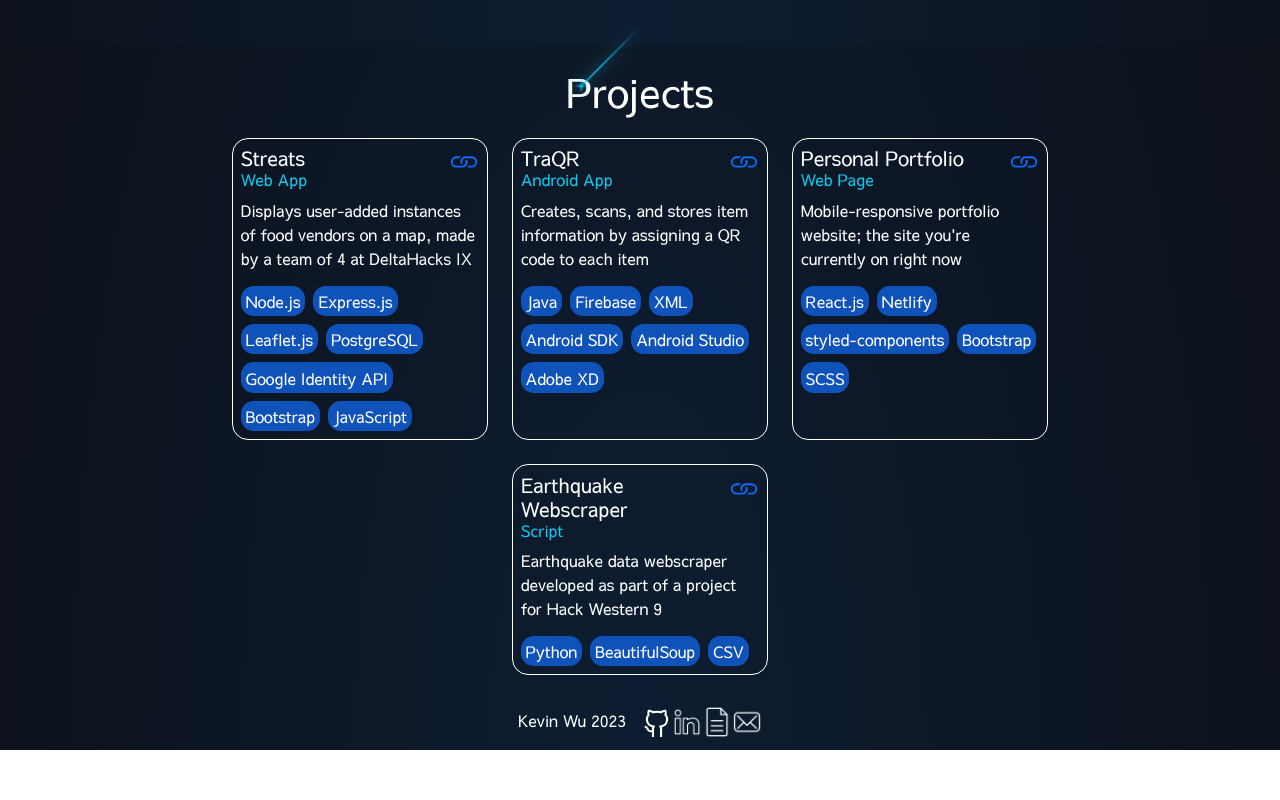
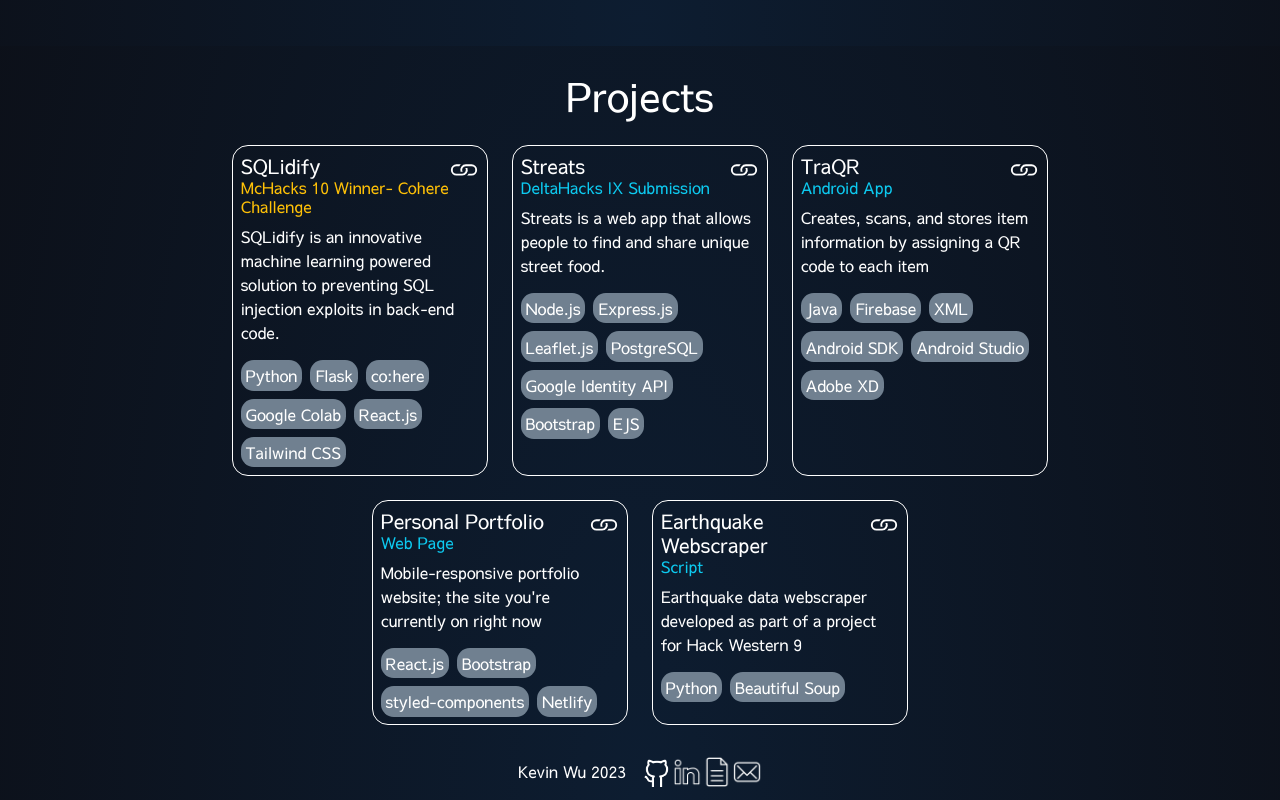
Before and after one commit to kevinwu15/React-Portfolio, a React (Create React App) app: page / in a window 1280 px wide. Shown: the part 754-1554 px from the top of the page. Before the commit the page ends 1504 px from the top, so only its background shows below. Built offline with nearby package versions, Linux system fonts and the light colour scheme.

Commit message:
february website update

```diff
--- a/public/index.html
+++ b/public/index.html
@@ -10,12 +10,12 @@
       content="Web site created using create-react-app"
     />
 
-    <link rel="apple-touch-icon" href="%PUBLIC_URL%/logo192.png" />
+    <!-- <link rel="apple-touch-icon" href="%PUBLIC_URL%/logo192.png" /> -->
     <!--
       manifest.json provides metadata used when your web app is installed on a
       user's mobile device or desktop. See https://developers.google.com/web/fundamentals/web-app-manifest/
     -->
-    <link rel="manifest" href="%PUBLIC_URL%/manifest.json" />
+    <!-- <link rel="manifest" href="%PUBLIC_URL%/manifest.json" /> -->
     <!--
       Notice the use of %PUBLIC_URL% in the tags above.
       It will be replaced with the URL of the `public` folder during the build.
--- a/src/components/FirstPage/Icons.js
+++ b/src/components/FirstPage/Icons.js
@@ -28,7 +28,7 @@
         <Icon src={linkedinLogo} alt="Linkedin Icon" />
       </a>
       <a
-        href="https://drive.google.com/file/d/1NEI_96gY8yhZN7j1hVKFZ1GZz4rxe8Hu/view?usp=share_link"
+        href="https://drive.google.com/file/d/1NfftFRZYhjr41u5zXhKZBUWqbxGAcJXR/view?usp=sharing"
         target="_blank"
         rel="noreferrer"
       >
--- a/src/components/FirstPage/StarSky.js
+++ b/src/components/FirstPage/StarSky.js
@@ -439,6 +439,7 @@
       <Stars />
       <Stars />
       <Stars />
+      {/* <Stars />
       <Stars />
       <Stars />
       <Stars />
@@ -464,8 +465,7 @@
       <Stars />
       <Stars />
       <Stars />
-      <Stars />
-      <Stars />
+      <Stars /> */}
     </Sky>
   );
 };
--- a/src/components/ProjectsPage/ProjectCard.js
+++ b/src/components/ProjectsPage/ProjectCard.js
@@ -1,7 +1,6 @@
 import styled from "styled-components";
 import TechUsed from "./TechUsed";
 
-const ProjectCard = (props) => {
 const Card = styled.div`
   @media (min-width: 0px) {
     width: 90vw;
@@ -28,38 +27,46 @@
 
 const CardBody = styled.div`
   width: auto;
-  `
+`;
 
 const TechWrapper = styled.div`
   display: flex;
   gap: 0.5rem;
   width: auto;
   flex-wrap: wrap;
-  `
+`;
 
 const LinkStyle = styled.svg`
   float: right;
   width: 100%;
   max-width: 30px;
   height: auto;
-  `
+`;
 
+const ProjectCard = (props) => {
   return (
     <Card>
-      <CardBody class="card-body">
+      <CardBody className="card-body">
         <a href={props.link} target="_blank" rel="noreferrer">
-          <LinkStyle xmlns="http://www.w3.org/2000/svg" width="16" height="16" fill="currentColor" class="bi bi-link" viewBox="0 0 16 16">
-            <path d="M6.354 5.5H4a3 3 0 0 0 0 6h3a3 3 0 0 0 2.83-4H9c-.086 0-.17.01-.25.031A2 2 0 0 1 7 10.5H4a2 2 0 1 1 0-4h1.535c.218-.376.495-.714.82-1z"/>
-            <path d="M9 5.5a3 3 0 0 0-2.83 4h1.098A2 2 0 0 1 9 6.5h3a2 2 0 1 1 0 4h-1.535a4.02 4.02 0 0 1-.82 1H12a3 3 0 1 0 0-6H9z"/>
+          <LinkStyle
+            xmlns="http://www.w3.org/2000/svg"
+            width="16"
+            height="16"
+            fill="white"
+            className="bi bi-link"
+            viewBox="0 0 16 16"
+          >
+            <path d="M6.354 5.5H4a3 3 0 0 0 0 6h3a3 3 0 0 0 2.83-4H9c-.086 0-.17.01-.25.031A2 2 0 0 1 7 10.5H4a2 2 0 1 1 0-4h1.535c.218-.376.495-.714.82-1z" />
+            <path d="M9 5.5a3 3 0 0 0-2.83 4h1.098A2 2 0 0 1 9 6.5h3a2 2 0 1 1 0 4h-1.535a4.02 4.02 0 0 1-.82 1H12a3 3 0 1 0 0-6H9z" />
           </LinkStyle>
         </a>
-        <h5 class="card-title">{props.name}</h5>
-        <h6 class="card-subtitle mb-2 text-info">{props.type}</h6>
-        <p class="card-text">{props.desc}</p>
+        <h5 className="card-title">{props.name}</h5>
+        <h6 className="card-subtitle mb-2 text-info">{props.type}</h6>
+        <p className="card-text">{props.desc}</p>
         <TechWrapper>
-          {props.techList.map((tech) => (
-            <div>
-              <TechUsed name={tech} />
+          {props.techList.map((tech, index) => (
+            <div key={index}>
+              <TechUsed name={tech}/>
             </div>
           ))}
         </TechWrapper>
--- a/src/components/ProjectsPage/Projects.js
+++ b/src/components/ProjectsPage/Projects.js
@@ -1,7 +1,7 @@
 import ProjectCard from "./ProjectCard";
+import WinnerCard from "./WinnerCard";
 import styled from "styled-components";
 
-const Projects = () => {
 const FlexDiv = styled.div`
   @media (min-width: 0px) {
     width: 100%;
@@ -10,44 +10,75 @@
     width: 80%;
   }
 `;
-
+const Projects = () => {
   return (
-    <FlexDiv class="container text-center">
-      <div class="row justify-content-md-center row-gap-4">
-        <div class="col-md-auto">
+    <FlexDiv>
+      <div className="row justify-content-md-center row-gap-4">
+        <div className="col-md-auto">
+          <WinnerCard
+            link="https://devpost.com/software/sqlidify-10i4zl"
+            name="SQLidify"
+            type="McHacks 10 Winner- Cohere Challenge"
+            desc="SQLidify is an innovative machine learning powered solution to preventing SQL injection exploits in back-end code."
+            techList={[
+              "Python",
+              "Flask",
+              "co:here",
+              "Google Colab",
+              "React.js",
+              "Tailwind CSS",
+            ]}
+          />
+        </div>
+        <div className="col-md-auto">
           <ProjectCard
             link="https://devpost.com/software/streats"
             name="Streats"
-            type="Web App"
-            desc="Displays user-added instances of food vendors on a map, made by a team of 4 at DeltaHacks IX"
-            techList={['Node.js', 'Express.js', 'Leaflet.js', 'PostgreSQL', 'Google Identity API', 'Bootstrap', 'JavaScript']}
+            type="DeltaHacks IX Submission"
+            desc="Streats is a web app that allows people to find and share unique street food."
+            techList={[
+              "Node.js",
+              "Express.js",
+              "Leaflet.js",
+              "PostgreSQL",
+              "Google Identity API",
+              "Bootstrap",
+              "EJS",
+            ]}
           />
         </div>
-        <div class="col-md-auto">
+        <div className="col-md-auto">
           <ProjectCard
             link="https://github.com/rejieli/TraQR"
             name="TraQR"
             type="Android App"
             desc="Creates, scans, and stores item information by assigning a QR code to each item"
-            techList={['Java', 'Firebase', 'XML', 'Android SDK', 'Android Studio', 'Adobe XD']}
+            techList={[
+              "Java",
+              "Firebase",
+              "XML",
+              "Android SDK",
+              "Android Studio",
+              "Adobe XD",
+            ]}
           />
         </div>
-        <div class="col-md-auto">
+        <div className="col-md-auto">
           <ProjectCard
             link="https://github.com/kevinwu15/react-portfolio"
             name="Personal Portfolio"
             type="Web Page"
             desc="Mobile-responsive portfolio website; the site you're currently on right now"
-            techList={['React.js', 'Netlify', 'styled-components', 'Bootstrap', 'SCSS']}
+            techList={["React.js", "Bootstrap", "styled-components", "Netlify"]}
           />
         </div>
-        <div class="col-md-auto">
+        <div className="col-md-auto">
           <ProjectCard
             link="https://github.com/Geodude-hw9/server"
             name="Earthquake Webscraper"
             type="Script"
             desc="Earthquake data webscraper developed as part of a project for Hack Western 9"
-            techList={['Python', 'BeautifulSoup', 'CSV']}
+            techList={["Python", "Beautiful Soup"]}
           />
         </div>
       </div>
--- a/src/components/ProjectsPage/TechUsed.js
+++ b/src/components/ProjectsPage/TechUsed.js
@@ -1,19 +1,17 @@
-import styled from 'styled-components';
+import styled from "styled-components";
 
-const TechUsed = (props) => {
 const StyledButton = styled.button`
   padding: 0.2rem;
   padding-left: 0.3rem;
   padding-right: 0.3rem;
-        background-color: #0f52ba;
+  background-color: #708090;
   border-radius: 0.8rem;
   color: white;
   border: none;
-    `
-    return (
-        <StyledButton>{props.name}</StyledButton>
+`;
 
-    );
+const TechUsed = (props) => {
+  return <StyledButton>{props.name}</StyledButton>;
 };
 
 export default TechUsed;
--- /dev/null
+++ b/src/components/ProjectsPage/WinnerCard.js
@@ -0,0 +1,71 @@
+import styled from "styled-components";
+import TechUsed from "./TechUsed";
+
+const WinnerCard = (props) => {
+  const Card = styled.div`
+    @media (min-width: 0px) {
+      width: 90vw;
+    }
+    @media (min-width: 768px) {
+      width: 40vw;
+    }
+    @media (min-width: 992px) {
+      width: 20vw;
+    }
+    height: auto;
+    border-style: solid;
+    border-width: 0.1rem;
+    border-radius: 1rem;
+    padding: 3%;
+    height: 100%;
+    margin: auto;
+    :hover {
+      border-style: ridge;
+      border-color: #f59e0b;
+      transform: translateY(-0.5rem);
+    }
+  `;
+
+  const CardBody = styled.div`
+    width: auto;
+  `
+
+  const TechWrapper = styled.div`
+    display: flex;
+    gap: 0.5rem;
+    width: auto;
+    flex-wrap: wrap;
+  `
+
+  const LinkStyle = styled.svg`
+    float: right;
+    width: 100%;
+    max-width: 30px;
+    height: auto;
+  `
+
+  return (
+    <Card>
+      <CardBody className="card-body">
+        <a href={props.link} target="_blank" rel="noreferrer">
+          <LinkStyle xmlns="http://www.w3.org/2000/svg" width="16" height="16" fill="white" className="bi bi-link" viewBox="0 0 16 16">
+            <path d="M6.354 5.5H4a3 3 0 0 0 0 6h3a3 3 0 0 0 2.83-4H9c-.086 0-.17.01-.25.031A2 2 0 0 1 7 10.5H4a2 2 0 1 1 0-4h1.535c.218-.376.495-.714.82-1z"/>
+            <path d="M9 5.5a3 3 0 0 0-2.83 4h1.098A2 2 0 0 1 9 6.5h3a2 2 0 1 1 0 4h-1.535a4.02 4.02 0 0 1-.82 1H12a3 3 0 1 0 0-6H9z"/>
+          </LinkStyle>
+        </a>
+        <h5 className="card-title">{props.name}</h5>
+        <h6 className="card-subtitle mb-2 text-warning">{props.type}</h6>
+        <p className="card-text">{props.desc}</p>
+        <TechWrapper>
+          {props.techList.map((tech, index) => (
+            <div key={index}>
+              <TechUsed name={tech} />
+            </div>
+          ))}
+        </TechWrapper>
+      </CardBody>
+    </Card>
+  );
+};
+
+export default WinnerCard;
```
Also changed, not shown: src/components/FirstPage/Navbar.js (+20 -12 lines), src/components/ProjectsPage/ProjectsPage.js (+7 -7 lines). Lines whose indentation alone changed are shown as unchanged.
